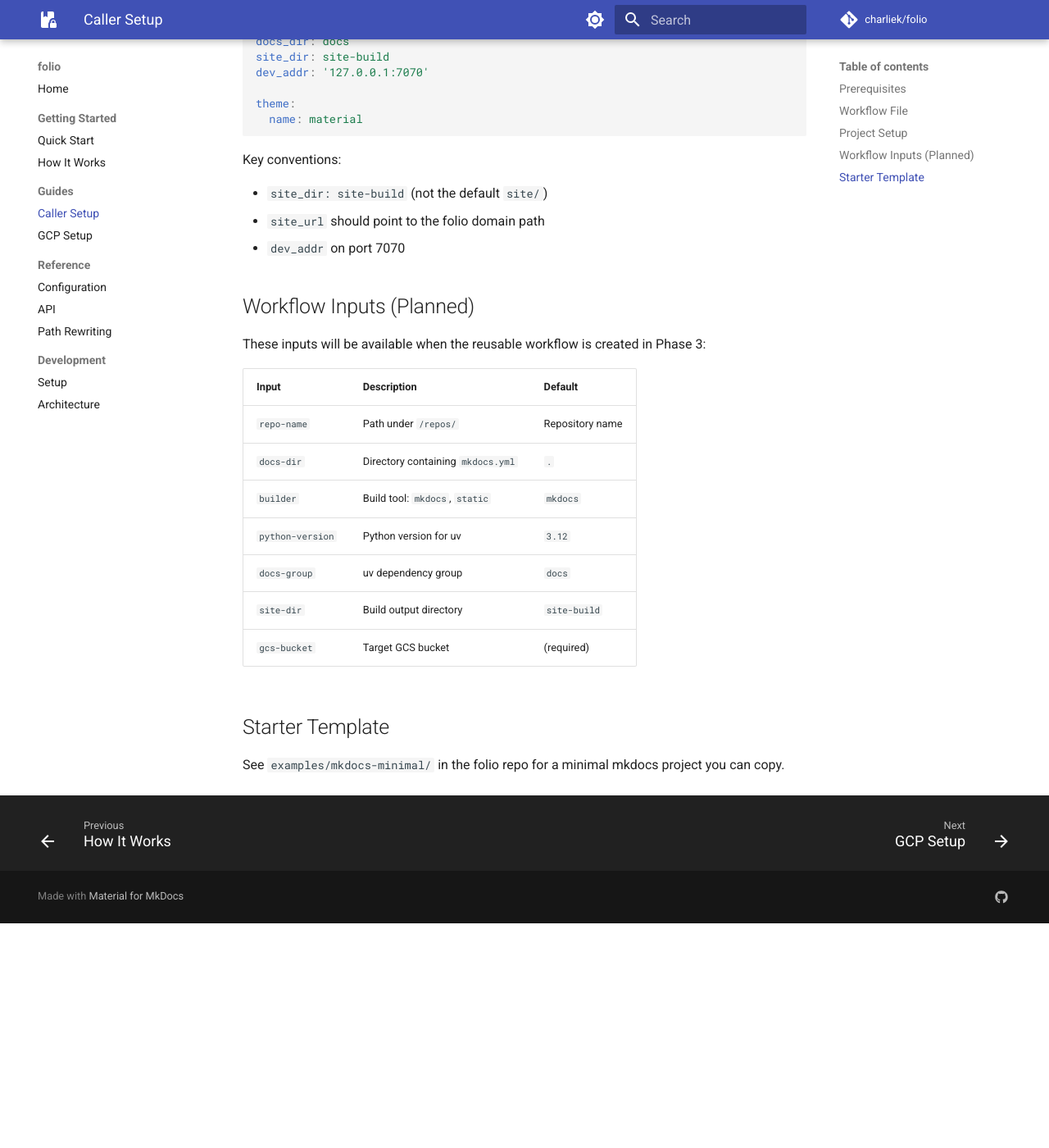
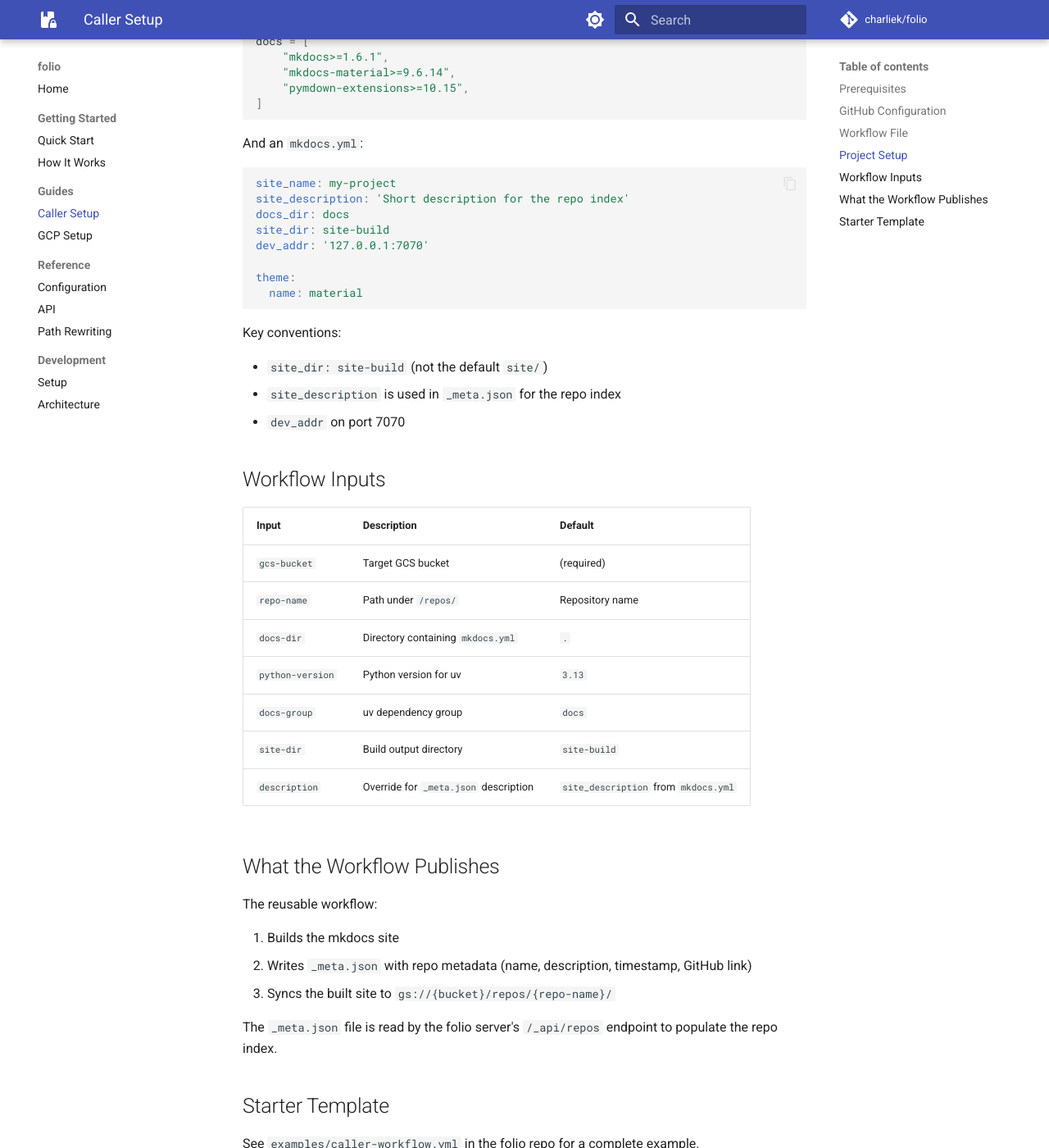
Before and after one commit to charliek/folio, an MkDocs documentation site: the page built from docs/guides/caller-setup.md, in a window 1280 px wide and 1400 px high, scrolled down 1444 px. Shown: the whole window at 82% size. Built offline with MkDocs 1.6.1 and Material for MkDocs 9.7.7, drawn with Linux system fonts in a browser that asks for light colours; comment, search, counter and statistics services are not loaded; before the commit the page ends 2570 px from its top, so only the background shows below that; some of the changed text lies outside the part shown.

Commit message:
Phase 3: Add publish-docs reusable workflow and update docs
- Add publish-docs.yml reusable workflow for caller repos to publish
  mkdocs sites to GCS with _meta.json metadata
- Update caller-workflow example to match final interface
- Update caller-setup guide with complete setup instructions
- Mark Phase 2 complete in roadmap

Co-Authored-By: Claude Opus 4.6 (1M context) <noreply@anthropic.com>

````diff
--- a/docs/guides/caller-setup.md
+++ b/docs/guides/caller-setup.md
@@ -1,7 +1,4 @@
 # Caller Setup
-
-!!! note
-    The reusable workflow (`publish-docs.yml`) is planned for Phase 3. This page documents the intended setup for when that workflow is available.
 
 Add documentation publishing to any repo by creating a GitHub Actions workflow that calls folio's reusable workflow.
 
@@ -10,6 +7,19 @@ Add documentation publishing to any repo by creating a GitHub Actions workflow t
 - A GCS bucket configured for folio (see [GCP Setup](gcp-setup.md))
 - Workload Identity Federation configured for GitHub Actions
 - An mkdocs project with dependencies in `pyproject.toml`
+
+## GitHub Configuration
+
+Add these to your repo's Settings > Secrets and variables > Actions:
+
+**Secrets:**
+
+- `GCP_WIF_PROVIDER` — Workload Identity Federation provider path
+- `GCP_SA_EMAIL` — CI service account email
+
+**Variables:**
+
+- `GCS_BUCKET` — Target GCS bucket name
 
 ## Workflow File
 
@@ -24,12 +34,13 @@ on:
       - 'docs/**'
       - 'mkdocs.yml'
       - 'pyproject.toml'
+  workflow_dispatch:
 
 jobs:
   publish:
     uses: charliek/folio/.github/workflows/publish-docs.yml@main
     with:
-      gcs-bucket: my-docs-bucket
+      gcs-bucket: ${{ vars.GCS_BUCKET }}
     secrets:
       GCP_WORKLOAD_IDENTITY_PROVIDER: ${{ secrets.GCP_WIF_PROVIDER }}
       GCP_SERVICE_ACCOUNT: ${{ secrets.GCP_SA_EMAIL }}
@@ -43,7 +54,7 @@ Your repo needs a `pyproject.toml` with mkdocs dependencies:
 [project]
 name = "my-project-docs"
 version = "0.1.0"
-requires-python = ">=3.12"
+requires-python = ">=3.13"
 
 [dependency-groups]
 docs = [
@@ -57,7 +68,7 @@ And an `mkdocs.yml`:
 
 ```yaml
 site_name: my-project
-site_url: 'https://docs.example.com/repos/my-project/'
+site_description: 'Short description for the repo index'
 docs_dir: docs
 site_dir: site-build
 dev_addr: '127.0.0.1:7070'
@@ -69,23 +80,31 @@ theme:
 Key conventions:
 
 - `site_dir: site-build` (not the default `site/`)
-- `site_url` should point to the folio domain path
+- `site_description` is used in `_meta.json` for the repo index
 - `dev_addr` on port 7070
 
-## Workflow Inputs (Planned)
-
-These inputs will be available when the reusable workflow is created in Phase 3:
+## Workflow Inputs
 
 | Input | Description | Default |
 |-------|-------------|---------|
+| `gcs-bucket` | Target GCS bucket | (required) |
 | `repo-name` | Path under `/repos/` | Repository name |
 | `docs-dir` | Directory containing `mkdocs.yml` | `.` |
-| `builder` | Build tool: `mkdocs`, `static` | `mkdocs` |
-| `python-version` | Python version for uv | `3.12` |
+| `python-version` | Python version for uv | `3.13` |
 | `docs-group` | uv dependency group | `docs` |
 | `site-dir` | Build output directory | `site-build` |
-| `gcs-bucket` | Target GCS bucket | (required) |
+| `description` | Override for `_meta.json` description | `site_description` from `mkdocs.yml` |
+
+## What the Workflow Publishes
+
+The reusable workflow:
+
+1. Builds the mkdocs site
+2. Writes `_meta.json` with repo metadata (name, description, timestamp, GitHub link)
+3. Syncs the built site to `gs://{bucket}/repos/{repo-name}/`
+
+The `_meta.json` file is read by the folio server's `/_api/repos` endpoint to populate the repo index.
 
 ## Starter Template
 
-See `examples/mkdocs-minimal/` in the folio repo for a minimal mkdocs project you can copy.
+See `examples/caller-workflow.yml` in the folio repo for a complete example.
````
Also changed, not shown: ROADMAP.md (+6 -6 lines), 2 other files.
